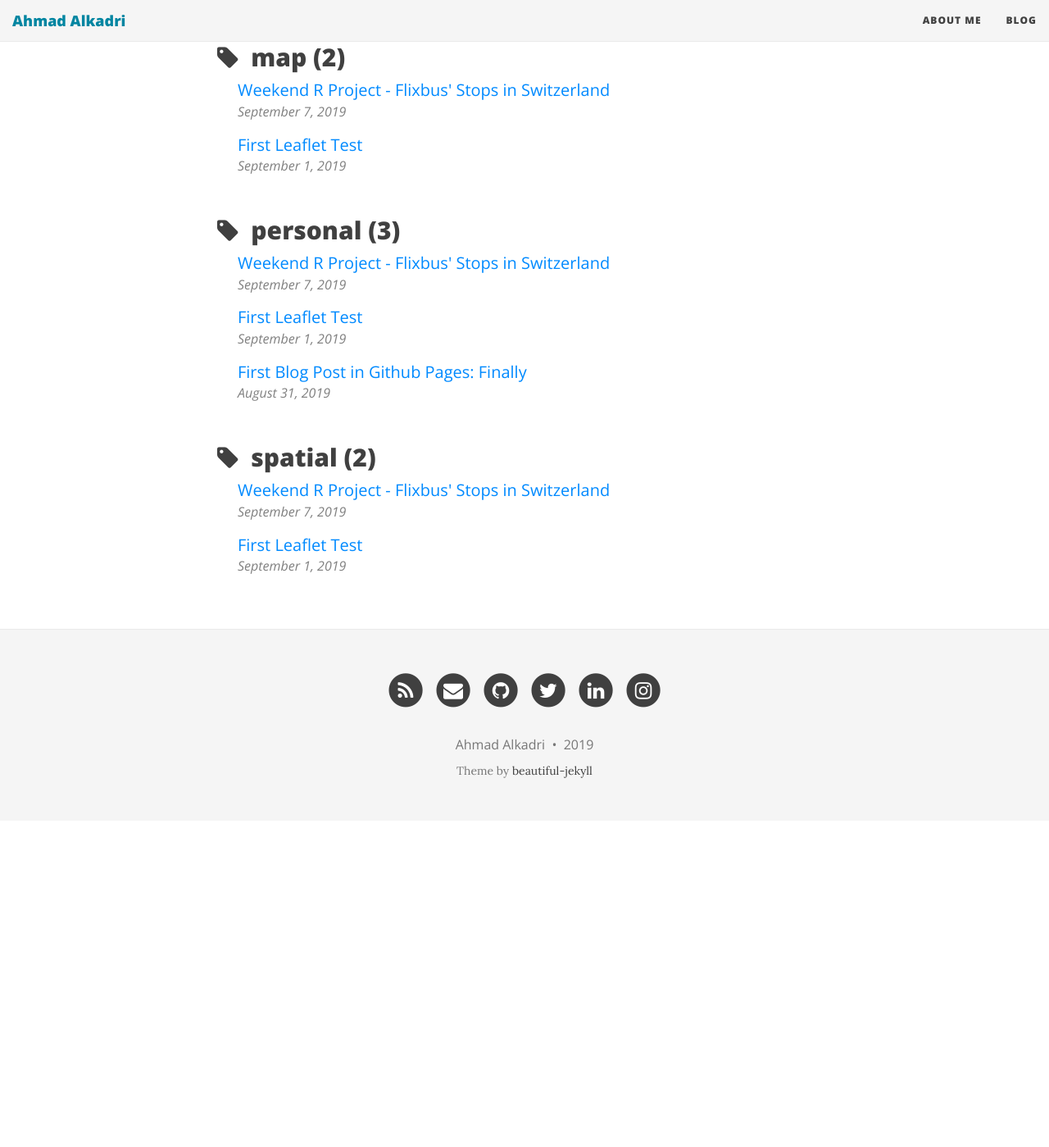
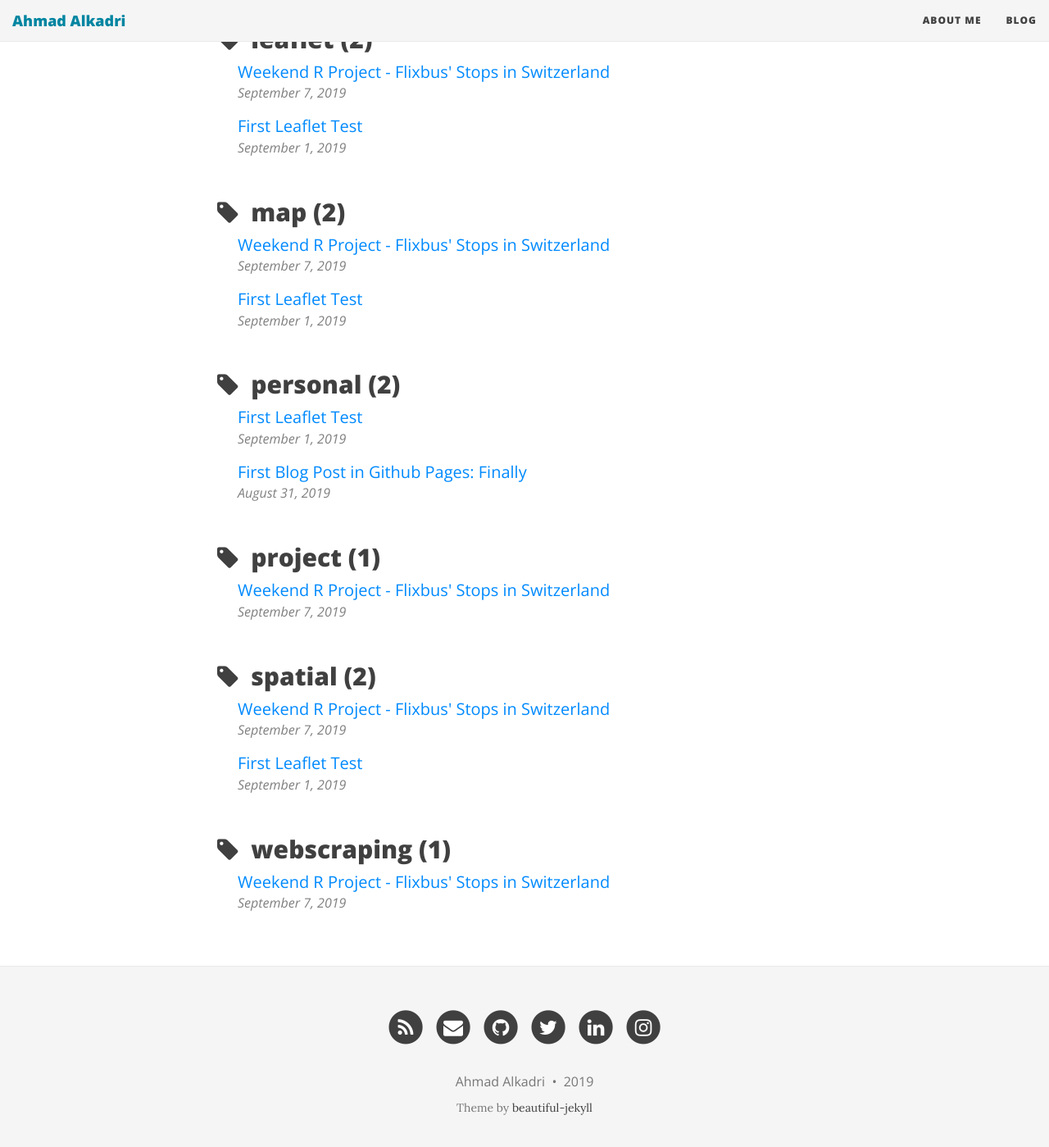
Before and after one commit to ahmad-alkadri/ahmad-alkadri.github.io, a Jekyll site: the page built from tags.html, in a window 1280 px wide and 1400 px high, scrolled down 1117 px. Shown: the whole window at 82% size. Built offline with Jekyll 4.4.1, drawn with Linux system fonts in a browser that asks for light colours; nearby versions of some CDN libraries; before the commit the page ends 2118 px from its top, so only the background shows below that; some of the changed text lies outside the part shown.

Commit message:
Updated the tags

```diff
--- a/_posts/2019-09-07-wp-scraping-flixbus-switzerland.md
+++ b/_posts/2019-09-07-wp-scraping-flixbus-switzerland.md
@@ -5,7 +5,7 @@ linktormd: true
 leafletmap: true
 always_allow_html: yes
 output: github_document
-tags: [personal, blog, leaflet, map, spatial, R]
+tags: [webscraping, WEP, project, blog, leaflet, map, spatial, R]
 date: 2019-09-07
 ---
 
```
